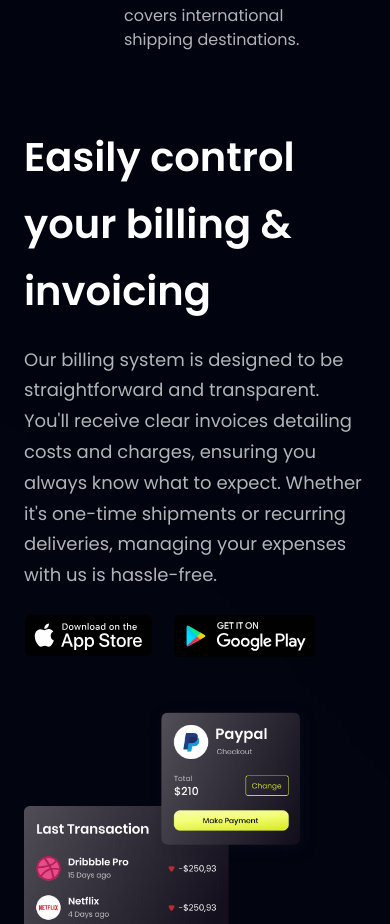
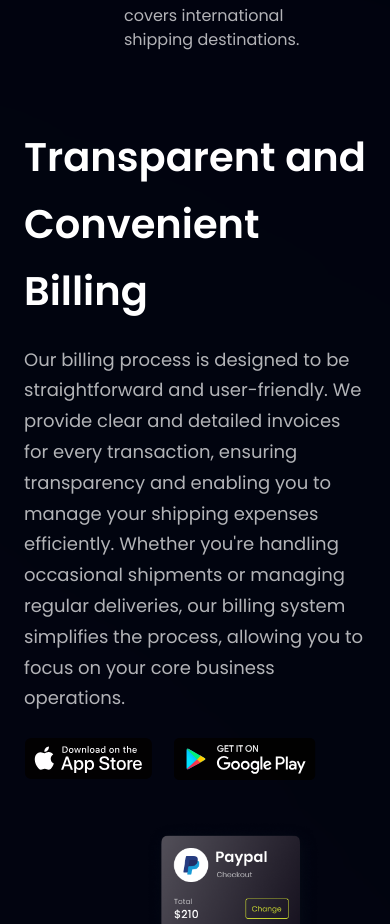
Before and after one commit to HawraaYounes/shipping-app, a React (Create React App) app in the folder frontend/: page / in a window 390 px wide. Shown: the part 2265-3189 px from the top of the page. Built offline with nearby package versions, Linux system fonts and the light colour scheme.

Commit message:
fixed phone number typo

```diff
--- a/frontend/src/components/ShipmentCard.jsx
+++ b/frontend/src/components/ShipmentCard.jsx
@@ -4,7 +4,7 @@ import Button from './Button';
 
 const ShipmentCard = ({ shipment, onEdit, onDelete }) => {
   return (
-    <div className="shipment-card flex flex-col rounded-lg p-4 m-1 shadow " style={{ width: '250px', height: '350px' }}>
+    <div className="shipment-card flex flex-col rounded-lg p-4 shadow " style={{ width: '260px', height: '300px' }}>
       <div className="flex flex-col mb-4">
         <p className="mb-2"><strong>Waybill:</strong> {shipment.waybill}</p>
         <p className="mb-2"><strong>Name:</strong> {shipment.customerName}</p>
--- a/frontend/src/pages/Dashboard.jsx
+++ b/frontend/src/pages/Dashboard.jsx
@@ -134,7 +134,7 @@ const Dashboard = () => {
         <Input
           type="text"
           placeholder="Customer Phone Number"
-          value={shipmentData.customerPhoneNumber}
+          value={shipmentData.customerPhone}
           onChange={(e) =>
             setShipmentData({ ...shipmentData, customerPhone: e.target.value })
           }
@@ -155,12 +155,12 @@ const Dashboard = () => {
   };
 
   return (
-    <div className="  w-full overflow-hidden bg-primary text-white h-screen">
+    <div className="w-full h-full overflow-hidden bg-primary text-white min-h-screen">
       <div className={`${styles.paddingX} `}>
-        <div className="w-full flex justify-end">
-        <Button onClick={() => openModal("create")}>Create Shipment</Button>
+        <div className="flex justify-end">
+          <Button onClick={() => openModal("create")}>Create Shipment</Button>
         </div>
-        <div className="flex flex-wrap justify-content">
+        <div className="justify-items-center grid grid-cols-1 ss:grid-cols-2 sm:grid-cols-2 md:grid-cols-3 lg:grid-cols-4 xl:grid-cols-5 gap-3 mt-4">
           {shipments.map((shipment) => (
             <ShipmentCard
               key={shipment.id}
--- a/frontend/src/sections/Billing.jsx
+++ b/frontend/src/sections/Billing.jsx
@@ -18,14 +18,15 @@ const Billing = () => (
 
     <div className={layout.sectionInfo}>
       <h2 className={styles.heading2}>
-        Easily control your <br className="sm:block hidden" /> billing &
-        invoicing
+      Transparent and Convenient Billing
       </h2>
       <p className={`${styles.paragraph} max-w-[470px] mt-5`}>
-        Our billing system is designed to be straightforward and transparent.
-        You'll receive clear invoices detailing costs and charges, ensuring you
-        always know what to expect. Whether it's one-time shipments or recurring
-        deliveries, managing your expenses with us is hassle-free.
+        Our billing process is designed to be straightforward and user-friendly.
+        We provide clear and detailed invoices for every transaction, ensuring
+        transparency and enabling you to manage your shipping expenses
+        efficiently. Whether you're handling occasional shipments or managing
+        regular deliveries, our billing system simplifies the process, allowing
+        you to focus on your core business operations.
       </p>
 
       <div className="flex flex-row flex-wrap sm:mt-10 mt-6">
```
